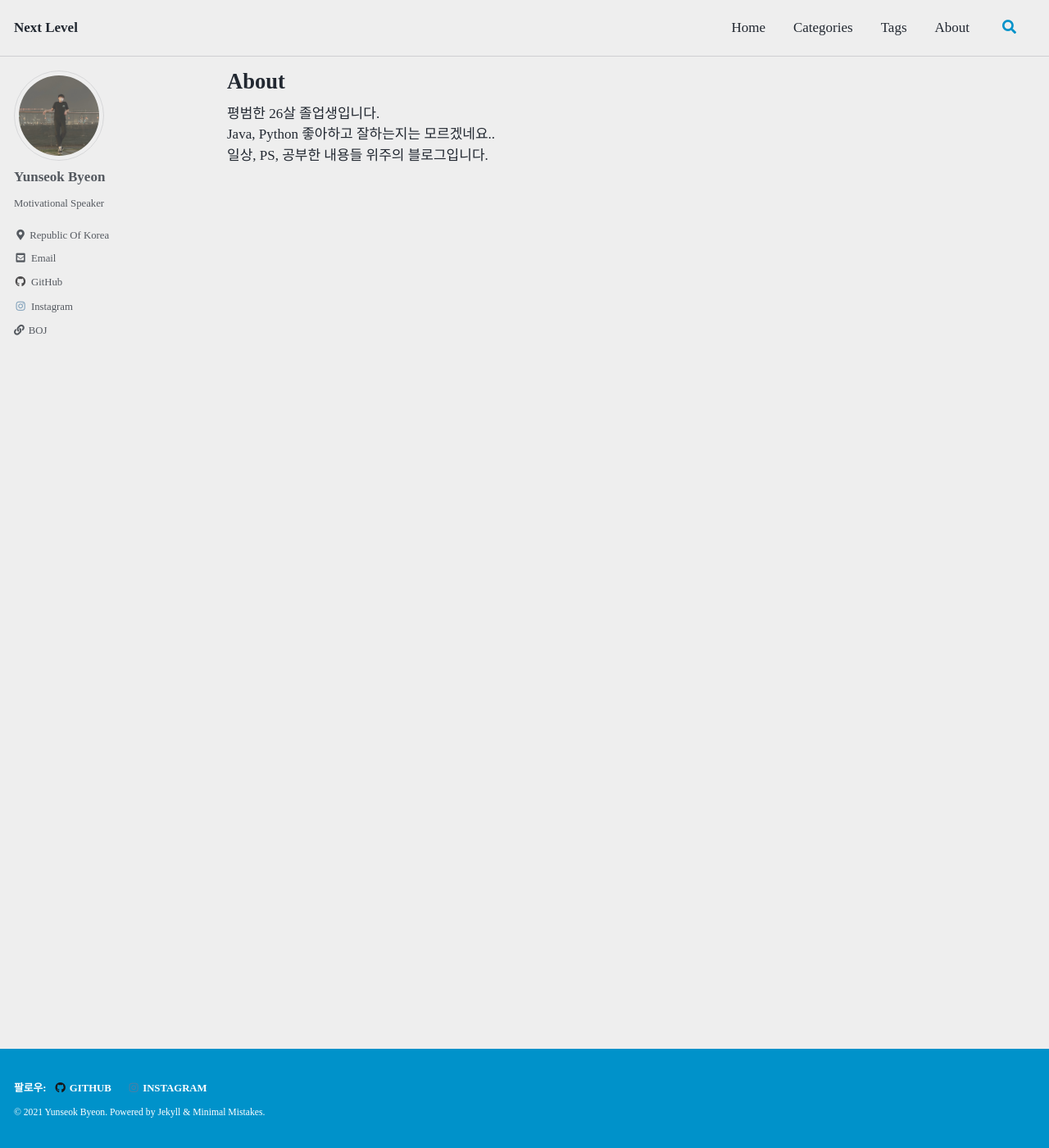
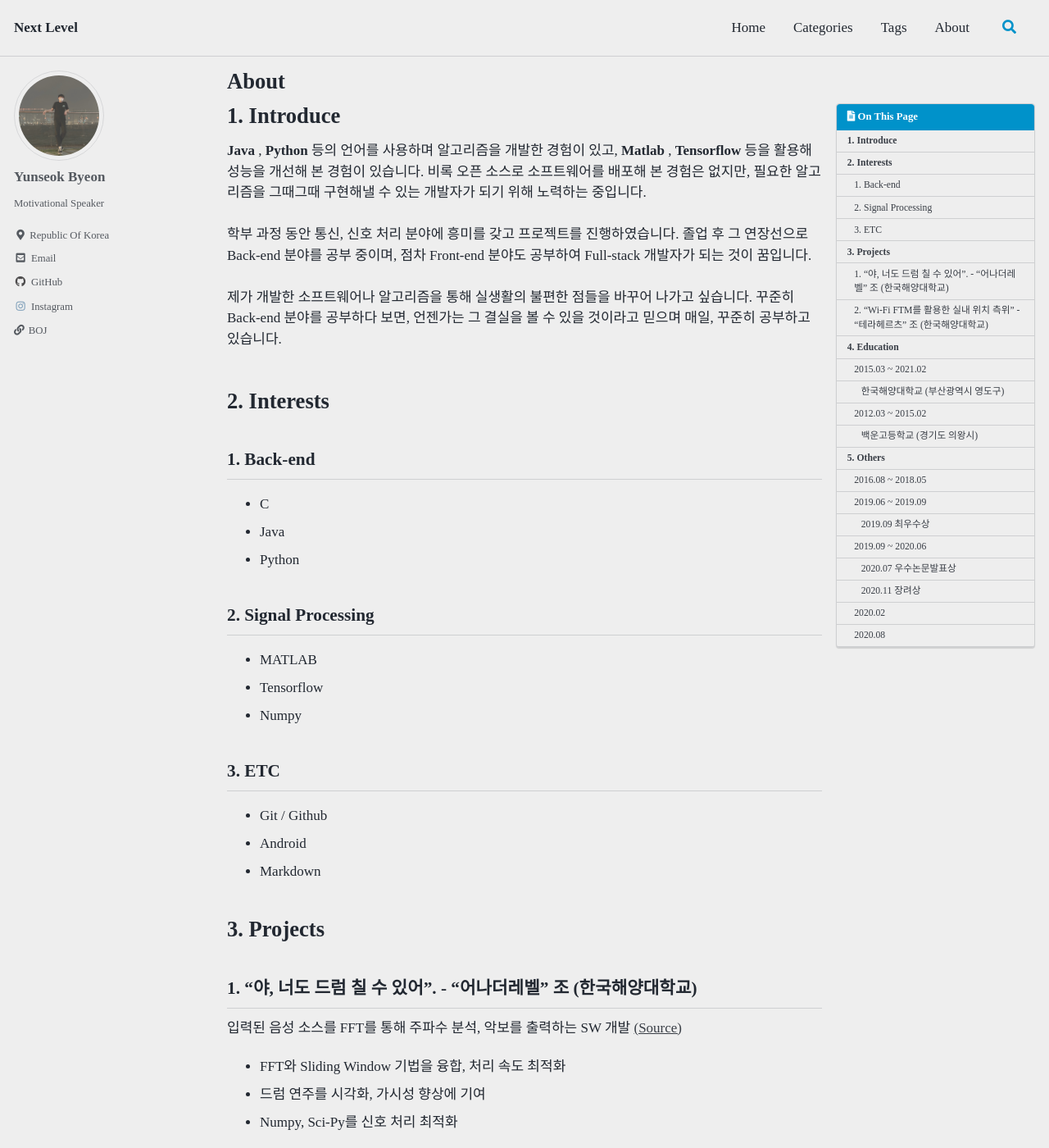
Before and after one commit to bye0nys/bye0nys.github.io, a Jekyll site: the page built from _pages/about.md, in a window 1280 px wide and 1400 px high. Shown: the whole window at 82% size. Built offline with Jekyll 4.4.1, drawn with Linux system fonts in a browser that asks for light colours; cached includes are drawn as plain includes; some web fonts are replaced; some of the changed text lies outside the part shown.

Commit message:
editing portfolio at about.md

```diff
--- a/_pages/about.md
+++ b/_pages/about.md
@@ -2,9 +2,92 @@
 title: "About"
 permalink: /about/
 layout: single
+
 author_profile: true
+toc: true
+toc_sticky: true
+
+date: 2021-07-08 15:00 +0900
+last_modified_at: 2021-07-08 15:02 +0900
+
 ---
 
-평범한 26살 졸업생입니다.<br/>
-Java, Python 좋아하고 잘하는지는 모르겠네요..<br/>
-일상, PS, 공부한 내용들 위주의 블로그입니다.<br/>
+# 1. Introduce
+
+__Java__ , __Python__ 등의 언어를 사용하며 알고리즘을 개발한 경험이 있고, __Matlab__ , __Tensorflow__ 등을 활용해 성능을 개선해 본 경험이 있습니다. 비록 오픈 소스로 소프트웨어를 배포해 본 경험은 없지만, 필요한 알고리즘을 그때그때 구현해낼 수 있는 개발자가 되기 위해 노력하는 중입니다.<br/><br/>
+학부 과정 동안 통신, 신호 처리 분야에 흥미를 갖고 프로젝트를 진행하였습니다. 졸업 후 그 연장선으로 Back-end 분야를 공부 중이며, 점차 Front-end 분야도 공부하여 Full-stack 개발자가 되는 것이 꿈입니다.<br/><br/>
+제가 개발한 소프트웨어나 알고리즘을 통해 실생활의 불편한 점들을 바꾸어 나가고 싶습니다. 꾸준히 Back-end 분야를 공부하다 보면, 언젠가는 그 결실을 볼 수 있을 것이라고 믿으며 매일, 꾸준히 공부하고 있습니다.
+<br/><br/>
+
+# 2. Interests
+
+## 1. Back-end
+ - C
+ - Java
+ - Python
+
+## 2. Signal Processing
+ - MATLAB
+ - Tensorflow
+ - Numpy
+
+## 3. ETC
+ - Git / Github
+ - Android
+ - Markdown
+<br/><br/>
+
+# 3. Projects
+
+## 1. "야, 너도 드럼 칠 수 있어". - "어나더레벨" 조 (한국해양대학교)
+
+입력된 음성 소스를 FFT를 통해 주파수 분석, 악보를 출력하는 SW 개발 [(Source)](https://github.com/bye0nys/drum-final)
+ - FFT와 Sliding Window 기법을 융합, 처리 속도 최적화
+ - 드럼 연주를 시각화, 가시성 향상에 기여
+ - Numpy, Sci-Py를 신호 처리 최적화
+
+## 2. "Wi-Fi FTM를 활용한 실내 위치 측위" - "테라헤르츠" 조 (한국해양대학교)
+Wi-Fi FTM을 활용하여 실내 사용자의 위치를 3차원 좌표로 추정하는 알고리즘 개발 [(Source)](https://github.com/bye0nys/WiFi-ML)
+ - 오픈 소스 애플리케이션을 수정, 구현한 기능들을 추가
+ - 선형 회귀, 가우스-뉴턴법 구현, 평균 오차율을 3.6m -> 1.1m 수준으로 감소
+ - PDR 측위를 융합, 최종 오차율을 0.6m 수준으로 감소
+<br/><br/>
+
+
+# 4. Education
+
+## 2015.03 ~ 2021.02
+### 한국해양대학교 (부산광역시 영도구)
+- 전기전자공학부 전자통신공학전공 학사 __졸업__
+
+## 2012.03 ~ 2015.02
+### 백운고등학교 (경기도 의왕시)
+- 과학중점계열 졸업
+<br/><br/>
+
+# 5. Others
+
+## 2016.08 ~ 2018.05
+ - 육군 병장 만기 전역 (유선통신병)
+<br/>
+
+## 2019.06 ~ 2019.09
+ - "야, 너도 드럼 칠 수 있어" 프로젝트
+### 2019.09 __최우수상__
+2019 KMOU 다학제융합 캡스톤디자인 경진대회, 한국해양대학교 공학교육혁신센터
+<br/>
+
+## 2019.09 ~ 2020.06
+ - "Wi-Fi FTM를 활용한 실내 위치 측위" 프로젝트
+### 2020.07 __우수논문발표상__
+2020 ICT 대학생 논문 경진대회, (사)대한임베디드공학회
+### 2020.11 __장려상__
+2020년도 하계종합학술발표회 학부 논문경진대회, 한국통신학회
+<br/>
+
+## 2020.02
+ - TOEIC __805__ 점, TOEIC Speaking __Level 6__ (130점) 취득
+<br/>
+
+## 2020.08
+ - __무선설비기사__ 자격증 취득
```
